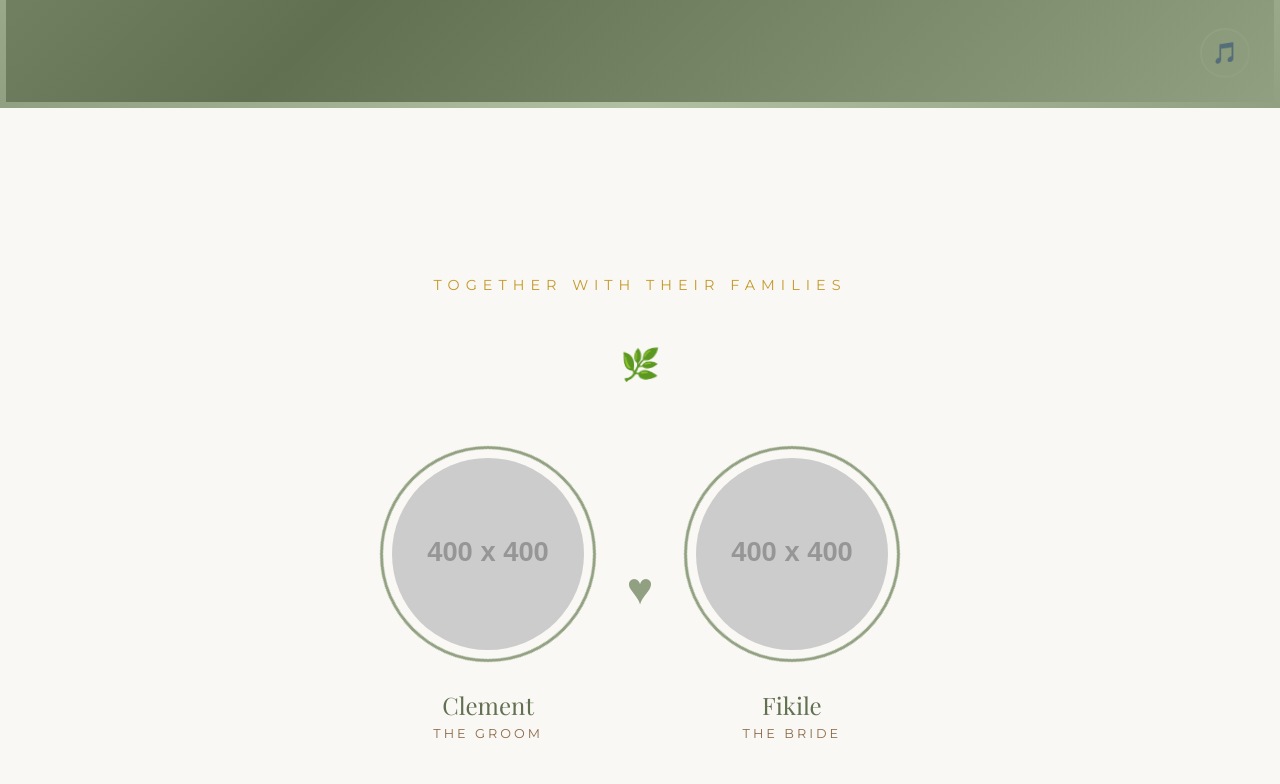
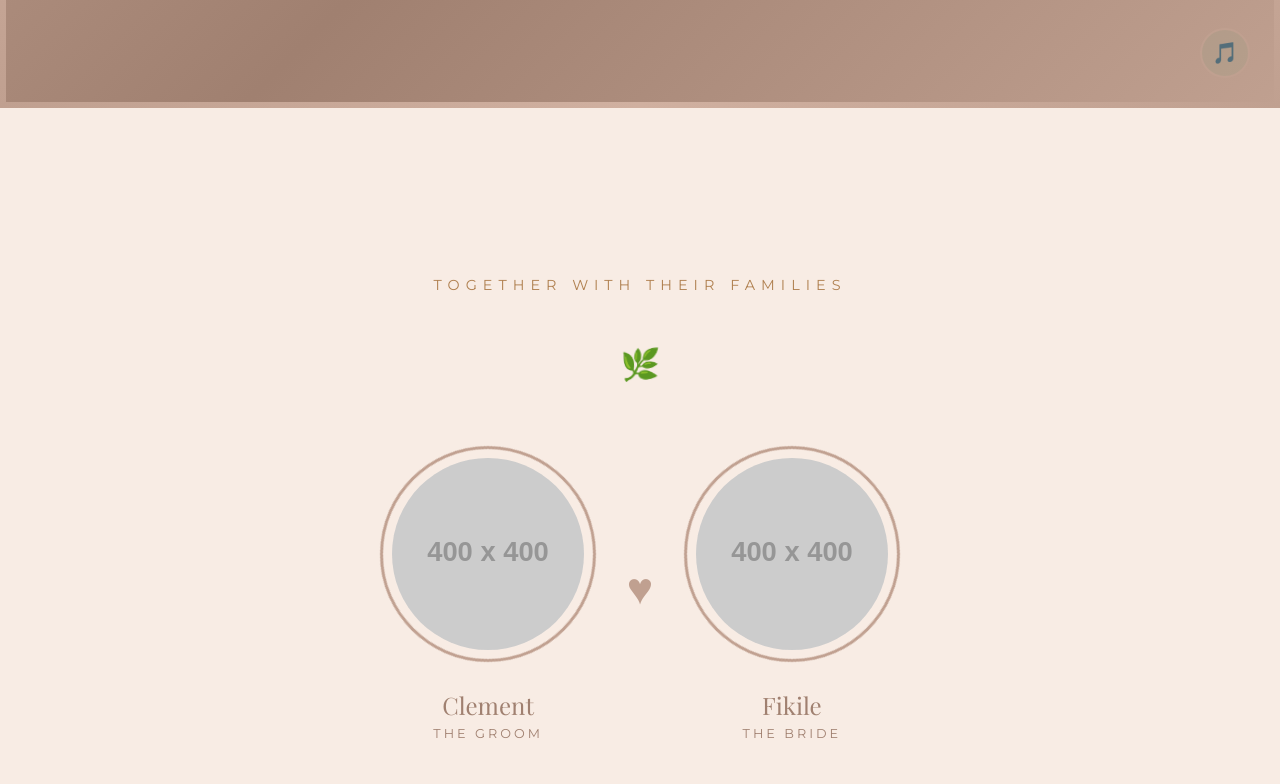
Before and after one commit to cs-ledwaba/wedding-invite, a plain HTML site: page index.html in a window 1280 px wide. Shown: the part 692-1476 px from the top of the page. Drawn offline with nearby package versions, Linux system fonts and the light colour scheme; placeholder pictures from the web are drawn by us.

Commit message:
Photo background with warm tones

```diff
--- a/index.html
+++ b/index.html
@@ -10,23 +10,31 @@
   * { margin: 0; padding: 0; box-sizing: border-box; }
 
   :root {
-    --sage: #90a080;
-    --sage-light: #b0c0a0;
-    --sage-dark: #607050;
-    --cream: #f5f0e8;
-    --cream-light: #faf8f4;
-    --brown: #604030;
-    --brown-light: #8b6b4a;
+    --sage: #c0a090;
+    --sage-light: #d0b0a0;
+    --sage-dark: #a08070;
+    --cream: #f0e0d0;
+    --cream-light: #f8ece4;
+    --brown: #806050;
+    --brown-light: #a08070;
     --text-dark: #2d2d2d;
     --text-light: #f0f0f0;
-    --gold: #c49a2a;
+    --gold: #b08050;
   }
 
   body {
     font-family: 'Montserrat', sans-serif;
-    background: var(--cream);
+    background: url('background-photo.jpg') center/cover no-repeat fixed;
     color: var(--text-dark);
     overflow-x: hidden;
+    position: relative;
+  }
+  body::before {
+    content: '';
+    position: fixed;
+    top: 0; left: 0; right: 0; bottom: 0;
+    background: rgba(240, 224, 208, 0.85);
+    z-index: -1;
   }
 
   /* ===== BOTANICAL LEAF BORDER ===== */
```
Also changed, not shown: background-photo.jpg (added), frames/frame_0.png, frames/frame_1.png, frames/frame_2.png, frames/frame_3.png, 2 other files.
